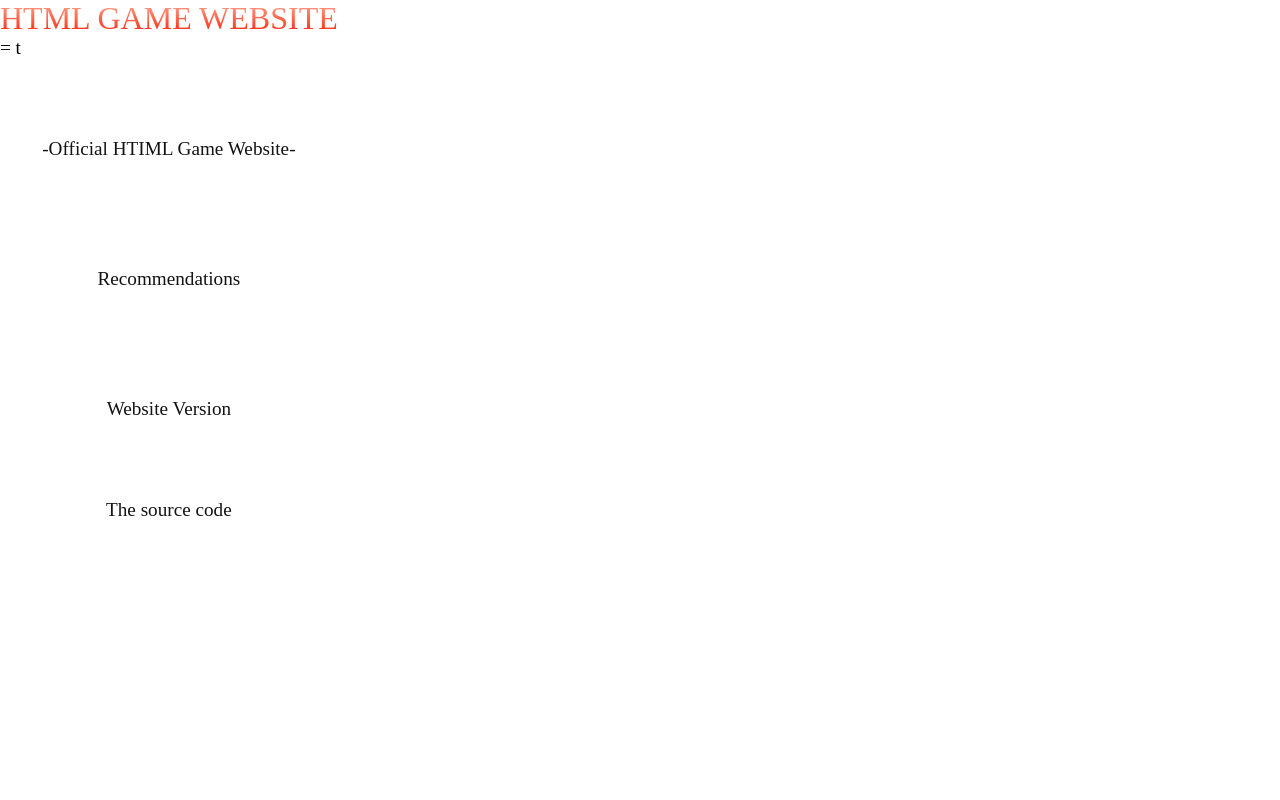
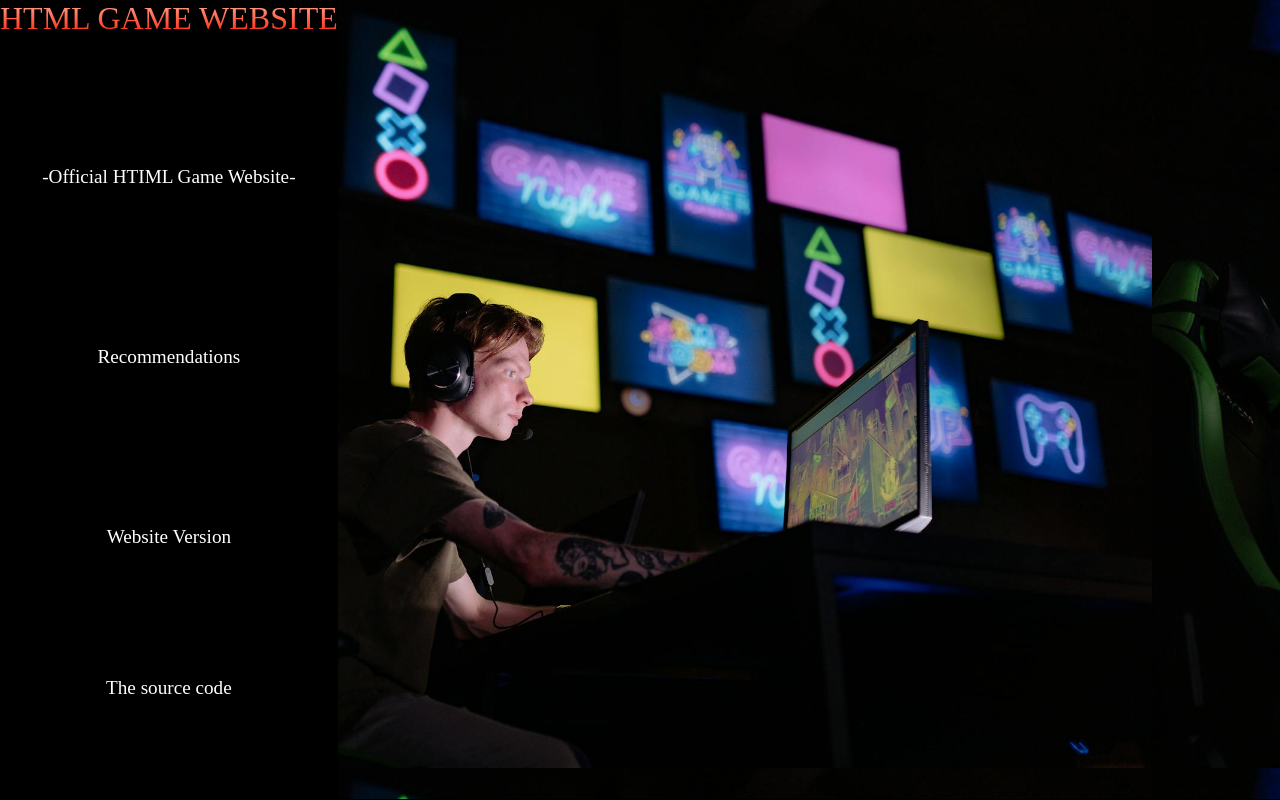
Before and after one commit to JackJack315/HTML-Game-Website, a plain HTML site: page index.html in a window 1280 px wide. Drawn offline with Linux system fonts and the light colour scheme.

Commit message:
Add files via upload

```diff
--- a/index.html
+++ b/index.html
@@ -10,7 +10,7 @@
 <body>
     <nav class="navbar">
         <div class="navbar__container">
-            <a href="https://jackjack315.github.io/HTML-Game-Website/" id="navbar__logo">HTML GAME WEBSITE</a> = t
+            <a href="https://jackjack315.github.io/HTML-Game-Website/" id="navbar__logo">HTML GAME WEBSITE</a>
             <div class="navbar__toggle" id="mobile-menu">
                 <span class="bar"></span>
                 <span class="bar"></span>
--- a/styles.css
+++ b/styles.css
@@ -1,12 +1,22 @@
+@import url('https://fonts.googleapis.com/css2?family=Poppins:ital,wght@0,100;0,200;0,300;0,400;0,500;0,600;0,700;0,800;0,900;1,100;1,200;1,300;1,400;1,500;1,600;1,700;1,800;1,900&display=swap');
+
+:root{
+    --base-color: white;
+}
+
 *{
     box-sizing: border-box;
     margin: 0;
     padding: 0;
     font-family: 'Kumbh', sands-serif;
+    background-color: black;
+    background: black;
+    background-size: 100px;
 }
 
 .navbar {
-    background-color: white;
+    background-image: url(Games.jpg);
+    background-size: 90%;
     display: flex;
     justify-content: center
     align-items: center;
@@ -30,7 +40,7 @@
 #navbar__logo {
     background-color: #ff8177;
     background-image: linear-gradient(to top, #ff1900 0%, #ffb199 100%);
-    background-size: 100%;
+    background-size: 100px;
     -webkit-background-clip: text;
     -moz-background-clip: text;
     -webkit-text-fill-color: transparent;
@@ -58,13 +68,15 @@
 }
 
 .navbar__links {
-    color: #131313;
+    color: white;
     display: flex;
     align-items: center;
     justify-content: center;
     text-decoration: none;
     padding: 0 1rem;
     height: 100%;
+    background: black;
+    border-radius: 100px;
 }
 
 .navbar__btn {
@@ -93,11 +105,16 @@
 .button:hover {
     background: #4837ff;
     transition: all 0.3s ease;
+    border-color: #ffffff;
 }
 
 .navbar__links:hover {
     color: #f77062;
     transition: all 0.3s ease;
+    border-color: #ffffff;
+    border: white;
+    border-radius: white;
+    background-color: #000000;
 }
 
 @media screen and (max-width: 960px) {
@@ -122,7 +139,7 @@
         transition: all 0.5s ease;
         height: 50vh;
         z-index: -1;
-        background: #131313;
+        background: black;
     }
 
     .navbar_menu.active {
@@ -199,10 +216,14 @@
 
 li {
     text-align: center;
-    margin-block: 50px;
+    margin-block: 100px;
 }
 
 
 li:hover {
     color: red;
+    border-color: #fff;
+    background-size: 100px;
+    border-radius: 100%;
+    background-color: black;
 }
```
Also changed, not shown: Games.jpg (added), hello2.jpg (added).
